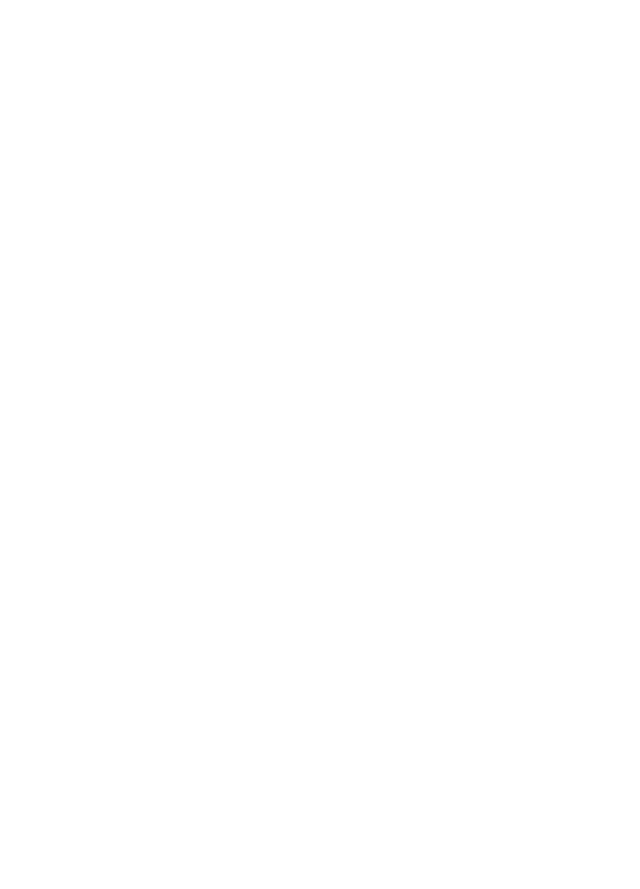
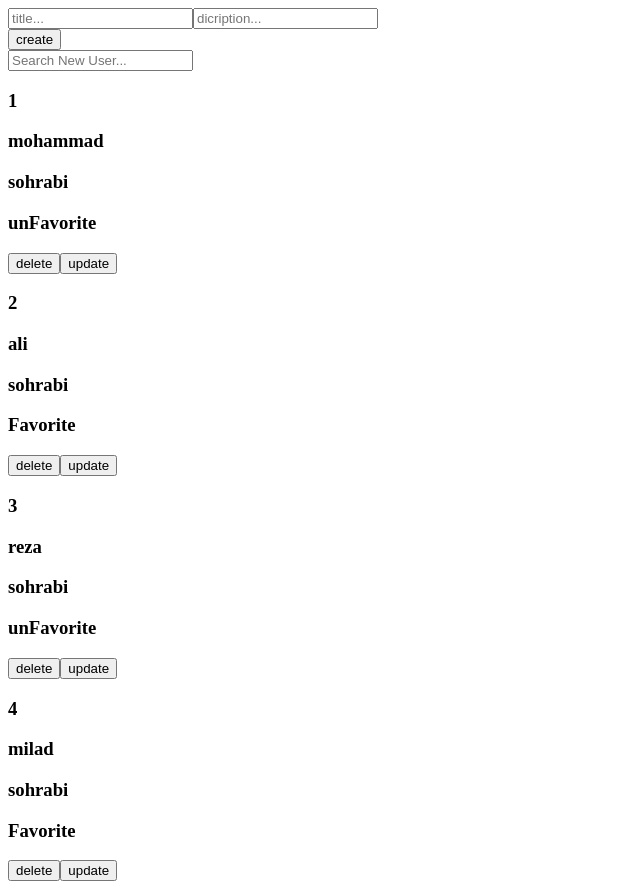
Before and after one commit to mohammadsohrabi2021/todo-redux, a React (Create React App) app: page / in a window 1280 px wide. Shown: the whole page, without its empty margins (0-640 px from the left). Before the commit the page ends 800 px from the top, so only its background shows below. Built offline with nearby package versions, Linux system fonts and the light colour scheme.

Commit message:
create add and delete and update in redux

```diff
--- a/package.json
+++ b/package.json
@@ -11,6 +11,7 @@
     "react-dom": "^18.2.0",
     "react-redux": "^8.0.4",
     "react-scripts": "5.0.1",
+    "redux-persist": "^6.0.0",
     "web-vitals": "^2.1.0"
   },
   "scripts": {
--- a/src/App.js
+++ b/src/App.js
@@ -1,8 +1,17 @@
+import React from 'react';
+import { store, persistor } from './components/redux/Store';
+import { Provider } from 'react-redux';
+import Home from './components/Home/Home';
+import { PersistGate } from 'redux-persist/integration/react'
 
 function App() {
   return (
     <div>
-
+      <Provider store={store}>
+        <PersistGate loading={null} persistor={persistor}>
+          <Home />
+        </PersistGate>
+      </Provider>
     </div>
   );
 }
--- a/src/components/Card/Card.jsx
+++ b/src/components/Card/Card.jsx
@@ -0,0 +1,54 @@
+import React, { useState } from 'react';
+import { useSelector, useDispatch } from 'react-redux';
+import { deleteCardItem, checkCardItem } from '../redux/reducer/Reducer';
+
+function Card({ setUpdate, setFormStatus }) {
+    const DataTodos = useSelector(state => state.ToDo)
+    const dispatch = useDispatch()
+
+    const handleDelet = (id) => {
+        dispatch(deleteCardItem(id))
+    }
+    const handleUpdate = (todo) => {
+        setFormStatus(todo)
+        setUpdate('update')
+    }
+    const handelCheck = (id) => {
+        dispatch(checkCardItem(id))
+    }
+    const [search, setSearch] = useState('')
+    const handleSearch = e => {
+        setSearch(e.target.value)
+    }
+
+    return (
+        <div>
+            <div>
+                <input className='input-search' value={search} onChange={handleSearch} placeholder='Search New User...' />
+            </div>
+            {DataTodos.filter(todo => todo.name.toUpperCase().includes(search.toUpperCase())).map(todo =>
+                <div key={todo.id}>
+                    <div>
+                        <h3>{todo.id}</h3>
+                        <h3>{todo.name}</h3>
+                        <h3>{todo.lastName}</h3>
+                        <h3 onClick={() => handelCheck(todo.id)} style={{ cursor: 'pointer' }}>
+                            {todo.state ? 'Favorite' : ' unFavorite'}
+                        </h3>
+                    </div>
+                    <div>
+                        <button onClick={() => handleDelet(todo.id)}>
+                            delete
+                        </button>
+                        <button onClick={() => handleUpdate(todo)}>
+                            update
+                        </button>
+                    </div>
+
+                </div>
+            )}
+        </div>
+    );
+}
+
+export default Card;
--- a/src/components/Form/Form.jsx
+++ b/src/components/Form/Form.jsx
@@ -0,0 +1,46 @@
+import React from 'react';
+import { useDispatch } from 'react-redux';
+import { addCardItem,updateCardItem } from '../redux/reducer/Reducer';
+function Form({ update, setUpdate ,FormStatus, setFormStatus }) {
+
+    const dispatch = useDispatch()
+    const handleChange = e => {
+        setFormStatus({ ...FormStatus, [e.target.name]: e.target.value })
+    }
+    const handleSubmit = event => {
+        event.preventDefault()
+        if (update === 'add') {
+            dispatch(addCardItem({ ...FormStatus, id: Math.floor(Math.random() * 1000) }))
+
+        } else {
+            dispatch(updateCardItem(FormStatus))
+        }
+        setFormStatus({
+            id: Math.floor(Math.random() * 1000),
+            name: '',
+            lastName: '',
+        })
+        setUpdate('add')
+    }
+    return (
+        <div>
+            <form onSubmit={handleSubmit}>
+                <div>
+                <input type="text" name='name' value={FormStatus.name} onChange={handleChange} placeholder='title...' />
+                <input type="text" name='lastName' value={FormStatus.lastName} onChange={handleChange}   placeholder='dicription...'/>
+                </div>
+
+
+                <div>
+                <button type='submit'>
+                    {update === 'add' ? 'create' : 'Update'}
+                </button>
+                </div>
+
+
+            </form>
+        </div>
+    );
+}
+
+export default Form;
--- a/src/components/Home/Home.jsx
+++ b/src/components/Home/Home.jsx
@@ -0,0 +1,20 @@
+import React, {useState} from 'react';
+import Form from '../Form/Form';
+import Card from '../Card/Card';
+function Home() {
+    const [update, setUpdate] = useState('add')
+    const [FormStatus, setFormStatus] = useState({
+        id: Math.floor(Math.random() * 1000),
+        name: '',
+        lastName: '',
+        state: false
+    })
+    return (
+        <div>
+            <Form update={update} setUpdate={setUpdate} FormStatus={FormStatus} setFormStatus={setFormStatus} />
+            <Card setUpdate={setUpdate} setFormStatus={setFormStatus} />
+        </div>
+    );
+}
+
+export default Home;
--- /dev/null
+++ b/src/components/redux/Store.js
@@ -0,0 +1,19 @@
+import { configureStore } from '@reduxjs/toolkit'
+import reducer from './reducer/Reducer'
+import { persistStore, persistReducer } from 'redux-persist'
+import storage from 'redux-persist/lib/storage'
+import{combineReducers} from 'redux'
+
+const persistConfig = {
+  key: 'root',
+  storage,
+}
+
+const rootReducer =combineReducers({ToDo:reducer})
+const persistedReducer = persistReducer(persistConfig, rootReducer)
+export const store = configureStore({
+  reducer:
+      persistedReducer
+
+})
+export const persistor = persistStore(store)
--- a/src/components/redux/reducer/Reducer.js
+++ b/src/components/redux/reducer/Reducer.js
@@ -7,7 +7,7 @@
     { id: 4, name: "milad", state: true, lastName:'sohrabi' },
 ]
 export const CardSlice = createSlice({
-    name: 'ToDo',
+    name: 'todo',
     initialState,
     reducers: {
         addCardItem: (state, action) => {
```
Also changed, not shown: src/components/redux/Store/Store.js (deleted, +0 -7 lines), 1 other file (tests, documents, lock files or other folders).
